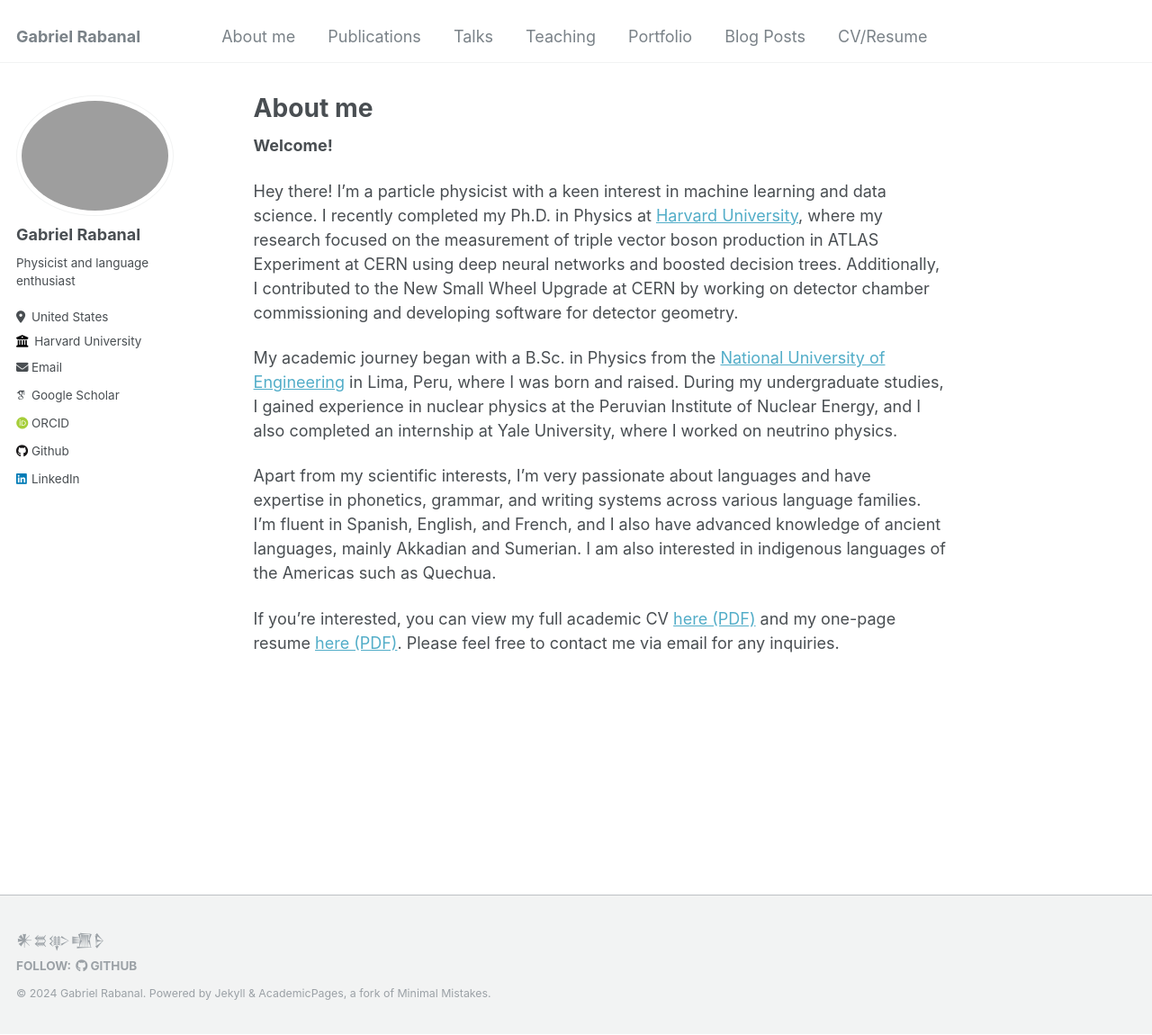
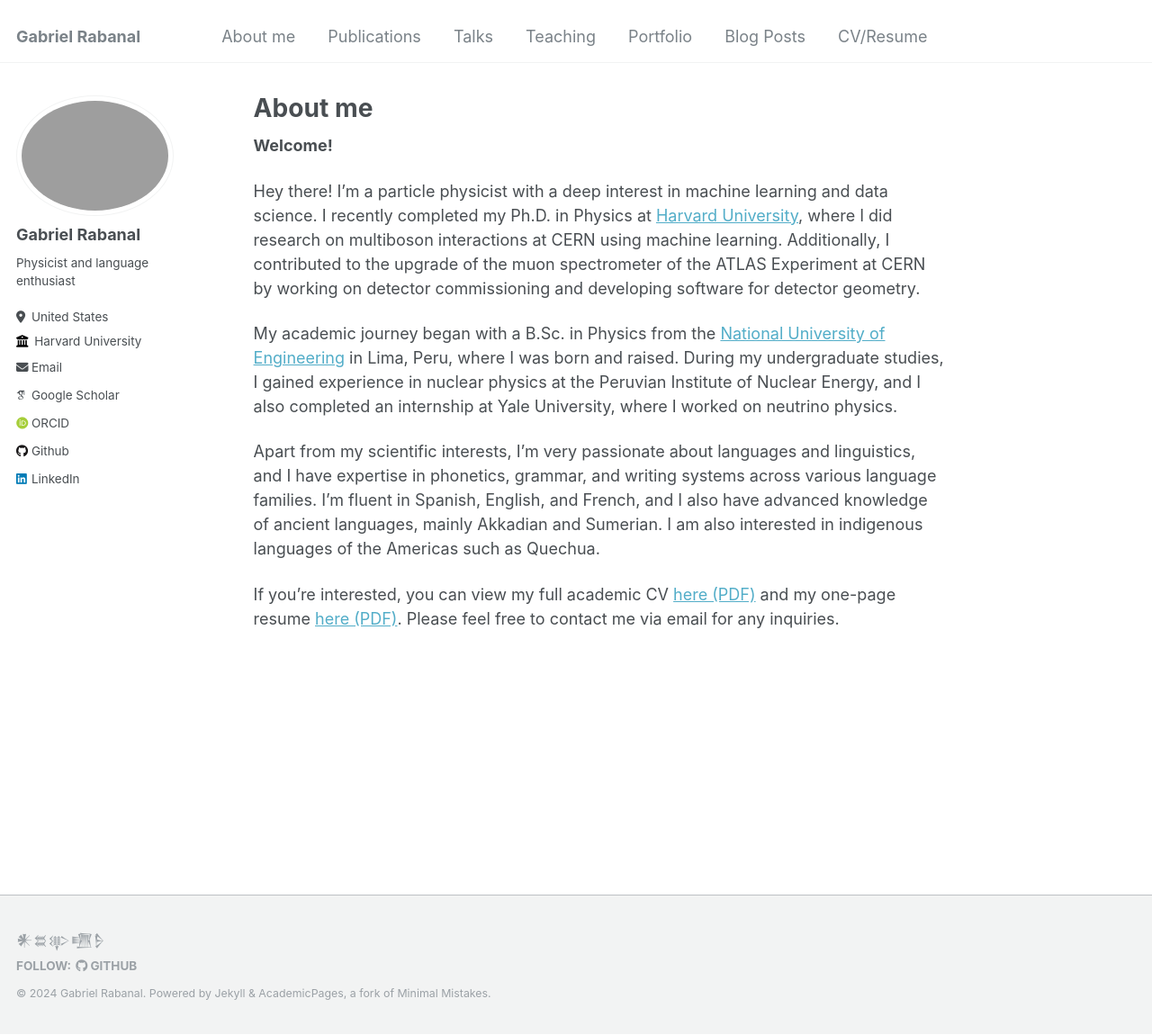
Before and after one commit to GabrielRabanal/gabrielrabanal.github.io, a Jekyll site: the page built from _pages/about.md, in a window 1280 px wide and 1150 px high. Shown: the whole window at 90% size. Built offline with Jekyll 4.4.1, drawn with Linux system fonts in a browser that asks for light colours; some web fonts are replaced.

Commit message:
Update "About" page

```diff
--- a/_pages/about.md
+++ b/_pages/about.md
@@ -9,10 +9,10 @@ redirect_from:
 
 **Welcome!**
 
-Hey there! I'm a particle physicist with a keen interest in machine learning and data science. I recently completed my Ph.D. in Physics at [Harvard University](https://www.harvard.edu), where my research focused on the measurement of triple vector boson production in ATLAS Experiment at CERN using deep neural networks and boosted decision trees. Additionally, I contributed to the New Small Wheel Upgrade at CERN by working on detector chamber commissioning and developing software for detector geometry.
+Hey there! I'm a particle physicist with a deep interest in machine learning and data science. I recently completed my Ph.D. in Physics at [Harvard University](https://www.harvard.edu), where I did research on multiboson interactions at CERN using machine learning. Additionally, I contributed to the upgrade of the muon spectrometer of the ATLAS Experiment at CERN by working on detector commissioning and developing software for detector geometry.
 
 My academic journey began with a B.Sc. in Physics from the [National University of Engineering](https://portal.uni.edu.pe/) in Lima, Peru, where I was born and raised. During my undergraduate studies, I gained experience in nuclear physics at the Peruvian Institute of Nuclear Energy, and I also completed an internship at Yale University, where I worked on neutrino physics.
 
-Apart from my scientific interests, I'm very passionate about languages and have expertise in phonetics, grammar, and writing systems across various language families. I'm fluent in Spanish, English, and French, and I also have advanced knowledge of ancient languages, mainly Akkadian and Sumerian. I am also interested in indigenous languages of the Americas such as Quechua.
+Apart from my scientific interests, I'm very passionate about languages and linguistics, and I have expertise in phonetics, grammar, and writing systems across various language families. I'm fluent in Spanish, English, and French, and I also have advanced knowledge of ancient languages, mainly Akkadian and Sumerian. I am also interested in indigenous languages of the Americas such as Quechua.
 
 If you're interested, you can view my full academic CV [here (PDF)](/files/Academic_CV.pdf) and my one-page resume [here (PDF)](/files/Resume.pdf). Please feel free to contact me via email for any inquiries.
```
